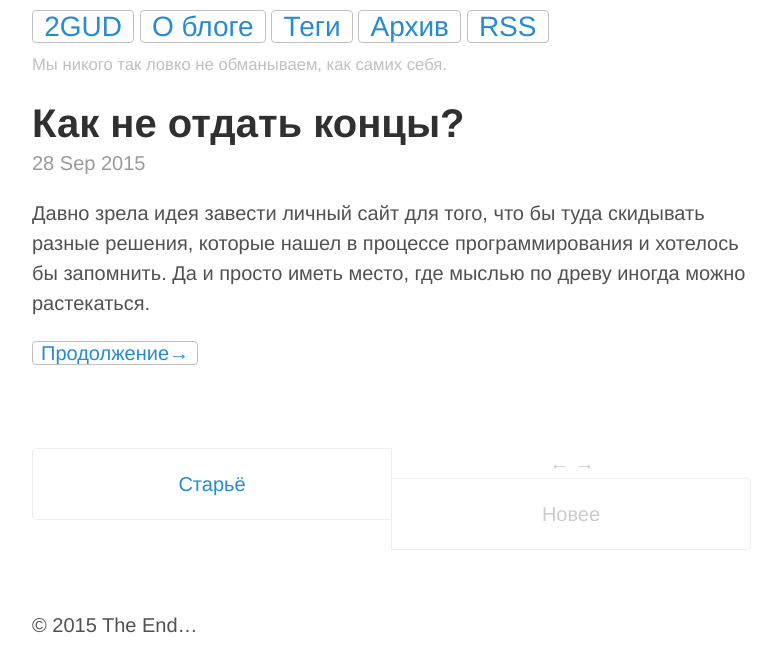
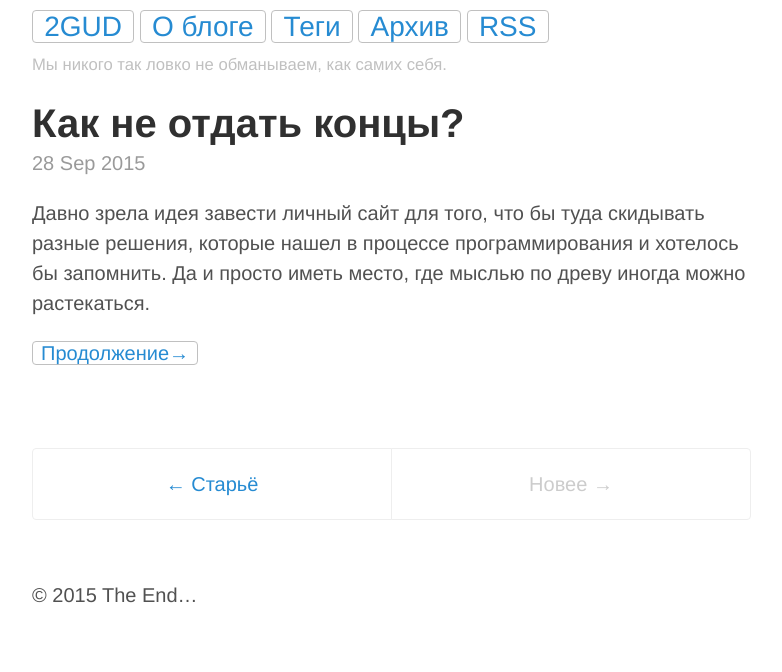
Before and after one commit to gitter-badger/2gud.github.io, a Jekyll site: the page built from index.html, in a window 1280 px wide. Shown: the top 672 px of the page, without its empty margins (248-1030 px from the left). Built offline with Jekyll 4.4.1, drawn with Linux system fonts in a browser that asks for light colours; nearby versions of some CDN libraries; the list of posts is cut into pages by our own code.

Commit message:
Added changes

```diff
--- a/index.html
+++ b/index.html
@@ -26,15 +26,15 @@ title: Home
 {% if paginator.total_pages > 1 %}
 <div class="pagination">
   {% if paginator.next_page %}
-    &#8592; <a class="pagination-item older" href="{{ paginator.next_page_path | replace: '//', '/' }}">Старьё</a>
+    <a class="pagination-item older" href="{{ paginator.next_page_path | replace: '//', '/' }}">&#8592; Старьё</a>
   {% else %}
-    &#8592; <span class="pagination-item older">Старьё</span>
+    <span class="pagination-item older">&#8592; Старьё</span>
   {% endif %}
 
   {% if paginator.previous_page %}
-    <a class="pagination-item newer" href="{{ paginator.previous_page_path | replace: '//', '/' }}">Новее</a> &#8594;
+    <a class="pagination-item newer" href="{{ paginator.previous_page_path | replace: '//', '/' }}">Новее &#8594;</a>
   {% else %}
-    <span class="pagination-item newer">Новее</span> &#8594;
+    <span class="pagination-item newer">Новее &#8594;</span>
   {% endif %}
 </div>
 {% endif %}
--- a/public/css/st.css
+++ b/public/css/st.css
@@ -347,14 +347,14 @@ tbody tr:nth-child(odd) th {
   text-decoration: none;
 }
 .excerp a:hover {
-  color: #fff;
-  background: #6da3bd;
-  border-color: #c0c0c0;
+  color: #303030;
+  background: #ffe060;
+  border-color: #f0c040;
 }
 
 /* Related posts */
 .related {
-  border-top: 2px solid #000;
+  border-top: 3px solid #000;
 }
 .related-posts {
   padding-left: 0;
```
